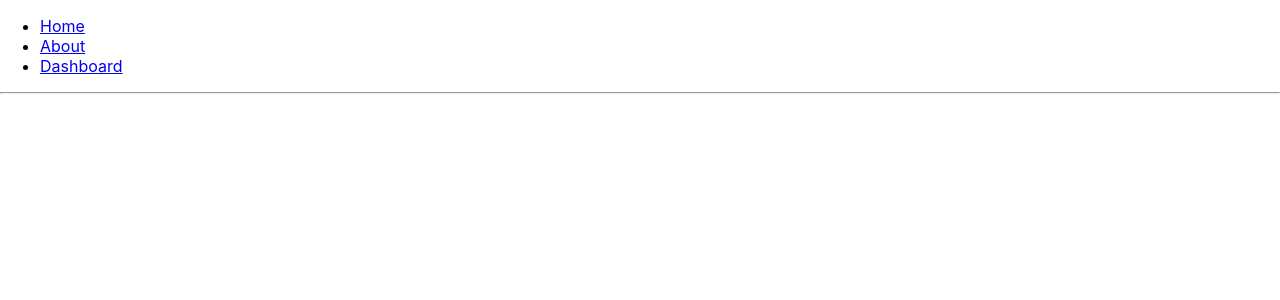
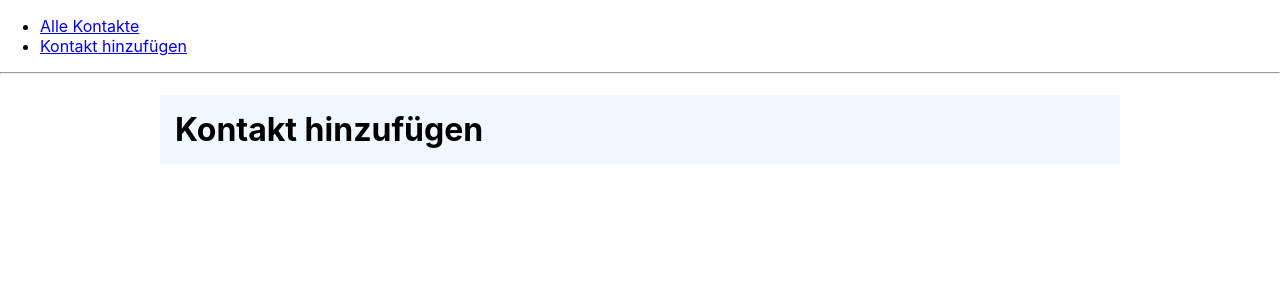
Before and after one commit to JetteBke/cms-for-fun, a React (Create React App) app: page /add in a window 1280 px wide. Shown: the top 300 px of the page. Built offline with nearby package versions, Linux system fonts and the light colour scheme.

Commit message:
JB: Add router + gitignore

```diff
--- a/src/App.tsx
+++ b/src/App.tsx
@@ -5,6 +5,8 @@ import {
   Route,
   Link
 } from 'react-router-dom'
+import {Contacts} from "./Contacts/Contacts";
+import {AddContact} from "./Contacts/AddContact";
 
 // This site has 3 pages, all of which are rendered
 // dynamically in the browser (not server rendered).
@@ -21,13 +23,10 @@ export default function BasicExample() {
         <div>
           <ul>
             <li>
-              <Link to="/">Home</Link>
+              <Link to="/list">Alle Kontakte</Link>
             </li>
             <li>
-              <Link to="/about">About</Link>
-            </li>
-            <li>
-              <Link to="/dashboard">Dashboard</Link>
+              <Link to="/add">Kontakt hinzufügen</Link>
             </li>
           </ul>
 
@@ -41,44 +40,14 @@ export default function BasicExample() {
           of them to render at a time
         */}
           <Switch>
-            <Route exact path="/">
-              <Home />
+            <Route exact path="/list">
+              <Contacts />
             </Route>
-            <Route path="/about">
-              <About />
-            </Route>
-            <Route path="/dashboard">
-              <Dashboard />
+            <Route path="/add">
+              <AddContact />
             </Route>
           </Switch>
         </div>
       </Router>
   );
 }
-
-// You can think of these components as "pages"
-// in your app.
-
-function Home() {
-  return (
-      <div>
-        <h2>Home</h2>
-      </div>
-  );
-}
-
-function About() {
-  return (
-      <div>
-        <h2>About</h2>
-      </div>
-  );
-}
-
-function Dashboard() {
-  return (
-      <div>
-        <h2>Dashboard</h2>
-      </div>
-  );
-}
--- /dev/null
+++ b/src/Contacts/AddContact.css
@@ -0,0 +1,10 @@
+.add-contact-container {
+    width: 75%;
+    margin: auto;
+    height: 75%;
+    background-color: aliceblue;
+}
+
+.title {
+    padding: 15px 15px;
+}
--- /dev/null
+++ b/src/Contacts/AddContact.tsx
@@ -0,0 +1,10 @@
+import React from "react";
+import './AddContact.css'
+
+export const AddContact: React.FC = () => {
+    return (
+        <div className='add-contact-container'>
+            <h1 className='title'>Kontakt hinzufügen</h1>
+        </div>
+    )
+}
--- /dev/null
+++ b/src/Contacts/Contacts.css
@@ -0,0 +1,10 @@
+.contacts-container {
+    width: 75%;
+    margin: auto;
+    height: 75%;
+    background-color: aliceblue;
+}
+
+.title {
+    padding: 15px 15px;
+}
--- /dev/null
+++ b/src/Contacts/Contacts.tsx
@@ -0,0 +1,10 @@
+import React from "react";
+import './Contacts.css'
+
+export const Contacts: React.FC = () => {
+    return (
+        <div className='contacts-container'>
+            <h1 className='title'>Alle Kontakte</h1>
+        </div>
+    )
+}
```
Also changed, not shown: 1 other file (tests, documents, lock files or other folders).
